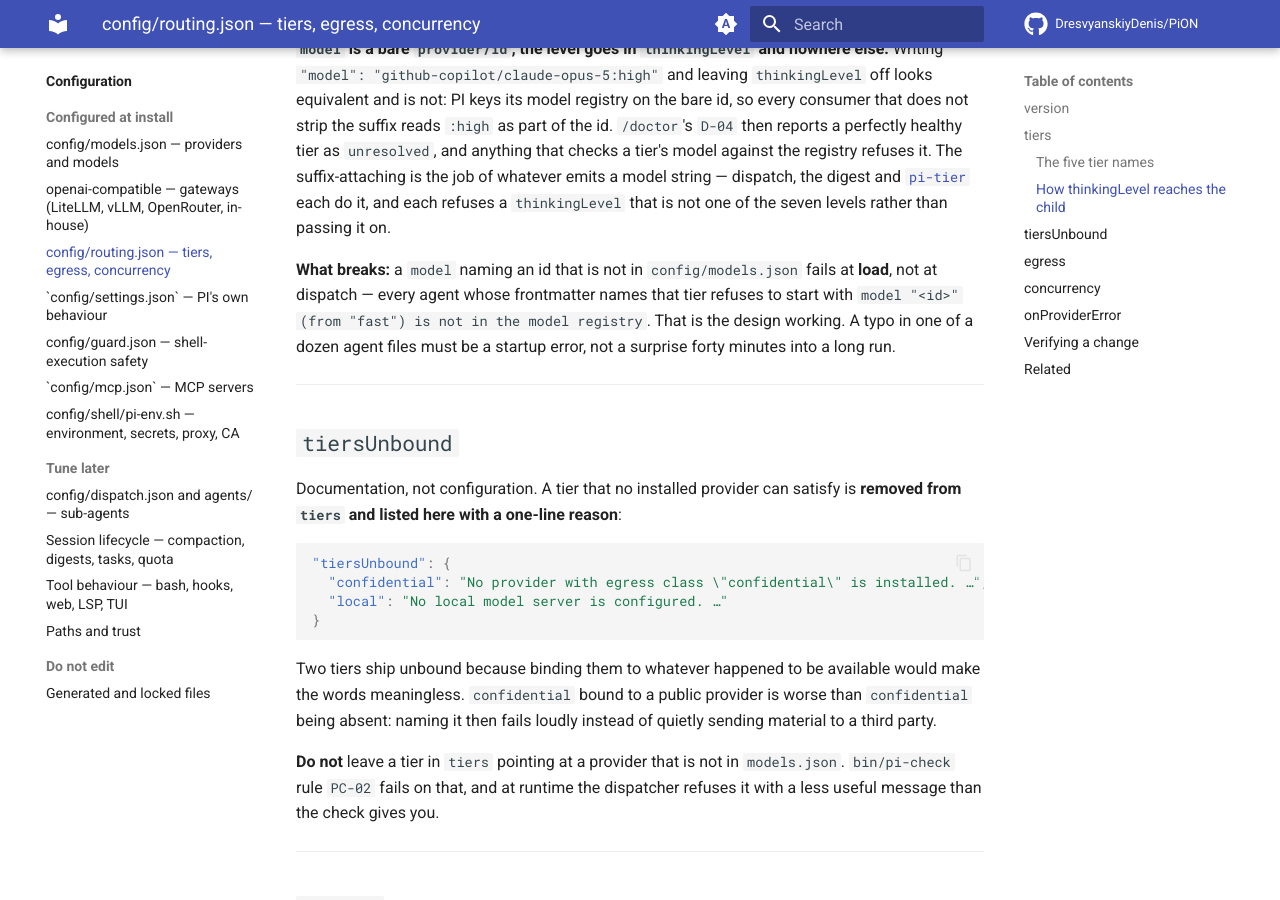
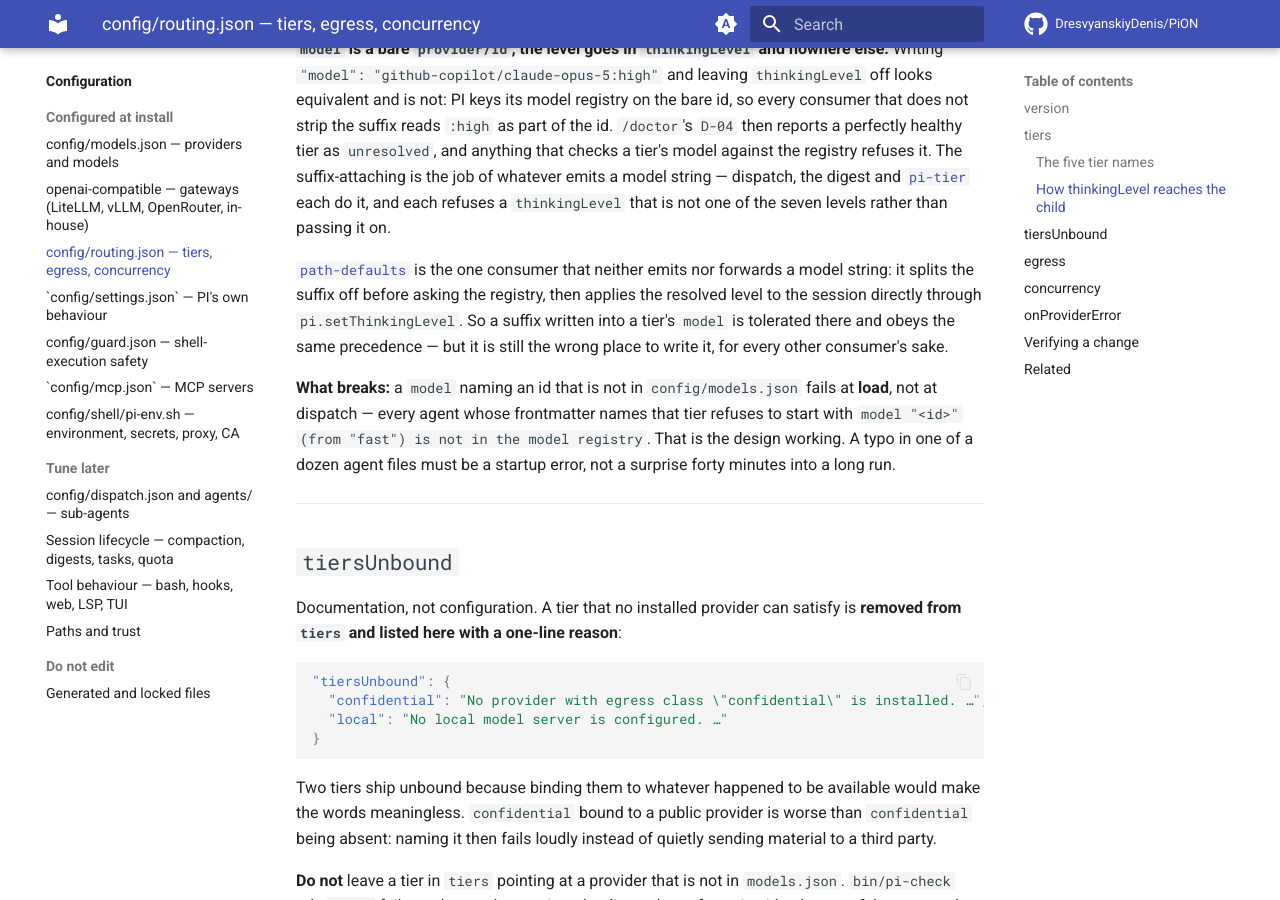
Before and after one commit to DresvyanskiyDenis/PiON, an MkDocs documentation site: the page built from docs/configuration/routing.md, in a window 1280 px wide and 900 px high, scrolled down 2327 px. Built offline with MkDocs 1.6.1 and Material for MkDocs 9.7.7, drawn with Linux system fonts in a browser that asks for light colours; comment, search, counter and statistics services are not loaded.

Commit message:
docs(routing): name path-defaults as the consumer that resolves a tier suffix itself
The page said a suffix in a tier's `model` breaks every consumer that does not
strip it. path-defaults now does strip it, and applies the level through
pi.setThinkingLevel rather than re-emitting a model string — so the list of
suffix-handling consumers was incomplete. The house rule is unchanged: the
level belongs in `thinkingLevel`.

```diff
--- a/docs/configuration/routing.md
+++ b/docs/configuration/routing.md
@@ -88,6 +88,12 @@ reads `:high` as part of the id. `/doctor`'s `D-04` then reports a perfectly hea
 suffix-attaching is the job of whatever emits a model string — dispatch, the digest and
 [`pi-tier`](../operations/cli.md#pi-tier) each do it, and each refuses a `thinkingLevel` that is not
 one of the seven levels rather than passing it on.
+
+[`path-defaults`](../extensions/path-defaults.md) is the one consumer that neither emits nor
+forwards a model string: it splits the suffix off before asking the registry, then applies the
+resolved level to the session directly through `pi.setThinkingLevel`. So a suffix written into a
+tier's `model` is tolerated there and obeys the same precedence — but it is still the wrong place
+to write it, for every other consumer's sake.
 
 **What breaks:** a `model` naming an id that is not in `config/models.json` fails at **load**, not
 at dispatch — every agent whose frontmatter names that tier refuses to start with
```
